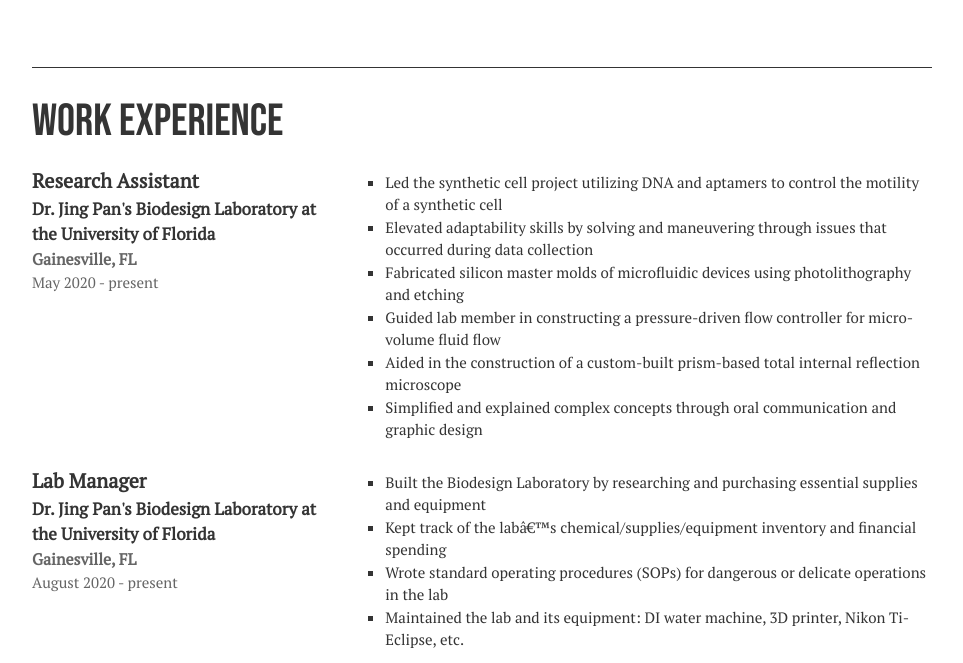
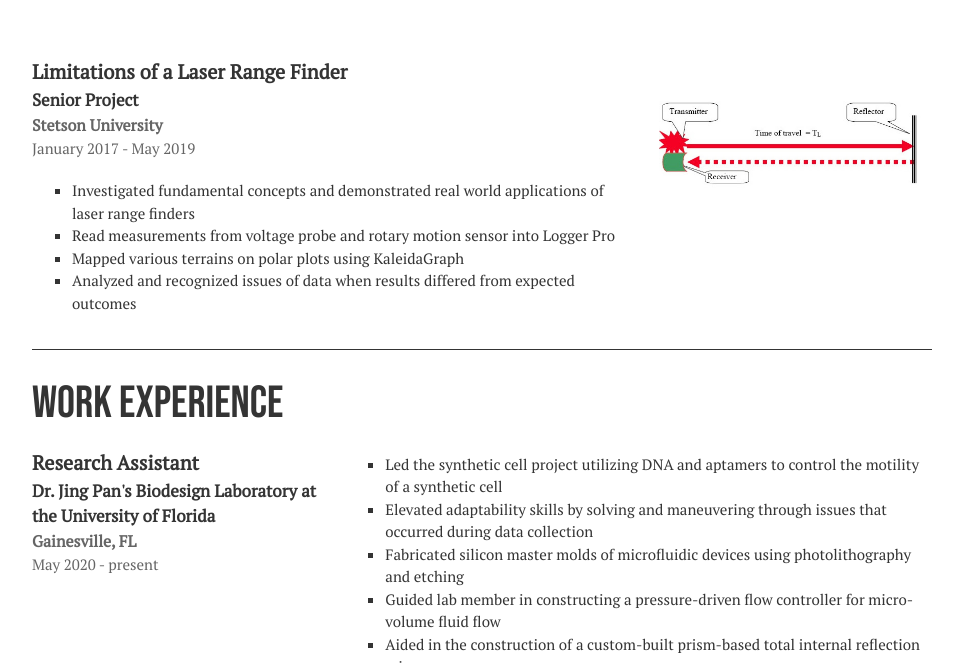
Before and after one commit to samantha-harris/samantha-harris, a plain HTML site: page index.html in a window 1280 px wide. Shown: the part 1754-2417 px from the top of the page, without its empty margins (158-1121 px from the left). Drawn offline with Linux system fonts and the light colour scheme.

Commit message:
updating resume page oct 3

```diff
--- a/css/styles.css
+++ b/css/styles.css
@@ -205,8 +205,13 @@ header {
   margin-top: 50px;
   margin-bottom: 50px;
 }
-
-.work-experience {
+.img-LRF {
+  display: block;
+  width: 90%;
+  margin: auto;
+  margin-top: 50px;
+  margin-bottom: 50px;
+  margin-left: 20px;
 }
 
 .job-content ul {
--- a/index.html
+++ b/index.html
@@ -110,7 +110,7 @@
         <div class="content-wrap divider">
           <h2 id="projects">Projects</h2>
           <section class="project-content">
-          <!-- *********** PROJECT 1 ********** -->
+          <!-- *********** File System ********** -->
             <div class="project-details">
               <h3>In-Memory File System</h3>
                 <h4>Principles of Computer System Design Course<h4>
@@ -145,7 +145,7 @@
             <div class="project-summary">
                 <img class="img-syringe" src="images/syringe.jpg" alt="Microfluidic device station including syringes that I automated">
             </div>
-          <!-- *********** PROJECT 3 ********** -->
+          <!-- *********** Space Mission Analysis ********** -->
             <div class="project-details">
               <h3>Space Mission Analysis</h3>
                 <h4>Astrodynamics Course</h4>
@@ -160,6 +160,22 @@
             <div class="project-summary">
                 <img class="img-orbit" src="images/orbit.jpg" alt="Transfer Orbits for a spacecraft">
             </div>
+          <!-- *********** Limitations of a Laser Range Finder ********** -->
+          <div class="project-details">
+            <h3>Limitations of a Laser Range Finder</h3>
+              <h4>Senior Project</h4>
+                <h5>Stetson University</h5>
+                  <h6>January 2017 - May 2019</h6>
+                  <ul>
+                    <li>Investigated fundamental concepts and demonstrated real world applications of laser range finders </li>
+                    <li>Read measurements from voltage probe and rotary motion sensor into Logger Pro</li>
+                    <li>Mapped various terrains on polar plots using KaleidaGraph</li>
+                    <li>Analyzed and recognized issues of data when results differed  from expected outcomes</li>
+                  </ul>
+          </div>
+          <div class="project-summary">
+              <img class="img-LRF" src="images/Laser-range-finder.jpg" alt="Transfer Orbits for a spacecraft">
+          </div>
           </section>
         </div>
       </section>
@@ -230,6 +246,22 @@
                 <li>Built meaningful connections  with students and adapted to their learning needs </li>
               </ul>
             </div>
+          <!-- *********** REU ********************* -->
+          <div class="job-details">
+            <h3>Research Intern</h3>
+            <h4>University of Arizona's Cognitive and Autonomous Test Vehicle Research Experience for Undergraduates (REU) </h4>
+            <h5>Tucson, AZ</h5>
+            <h6>June 2018 - August 2018</h6>
+          </div>
+          <div>
+            <ul>
+              <li>Contributed to project involving network optimization an autonomous vehicle</li>
+              <li>Exhibited resilience, adaptability, and drive by self-teaching javascript and a web-based generic modeling environment (WebGME)</li>
+              <li>Presented weekly progress to department head, graduate student mentors and other interns</li>
+              <li>Demonstrated accomplishments to the local Tucson news network </li>
+              <li class="plus"><a href="https://www.youtube.com/watch?v=agSgQlmX2Gw&t=1s" target="_blank">Click to view video of REU experience</a></li>
+            </ul>
+          </div>
           </section>
         </div>
       </section>
```
Also changed, not shown: images/LRF.png (added), images/Laser-range-finder.jpg (added), 1 other file.
